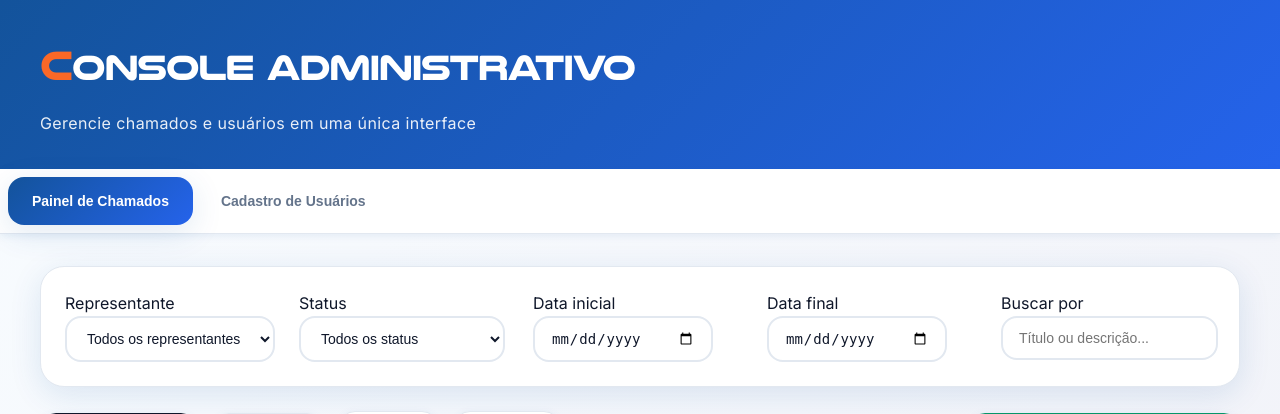
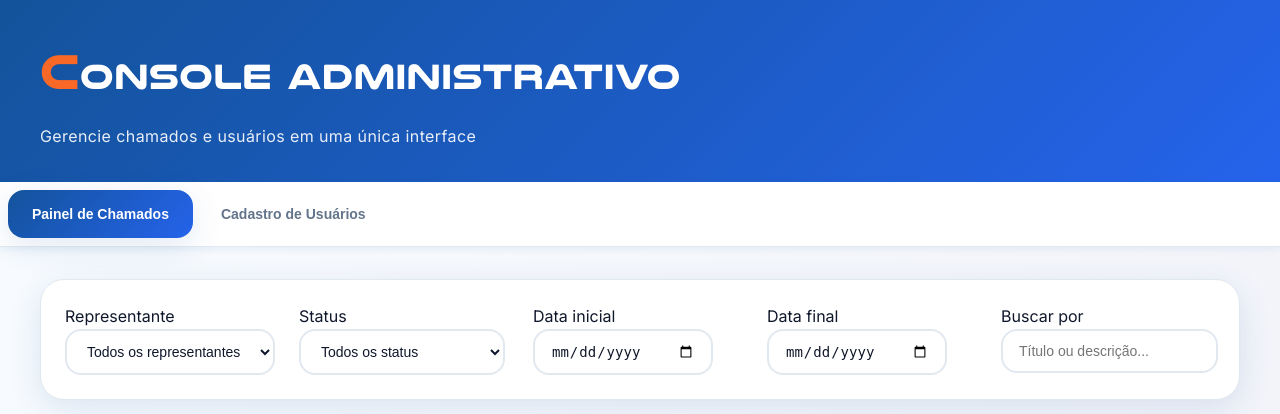
Before and after one commit to guilherme9lucaslider-svg/suporte-trello, a Flask app: page /admin in a window 1280 px wide. Shown: the top 414 px of the page. Run offline with Flask 3, Linux system fonts and the light colour scheme; the visitor is signed in with stand-in values (Sample User, id 1); data comes from the database, SQL or seed files in the repository; data that the repository does not hold is empty.

Commit message:
Atualização

```diff
--- a/templates/console.html
+++ b/templates/console.html
@@ -44,12 +44,12 @@
     .header h1{ font-family: 'MinhaFonte', 'Inter', sans-serif; font-size:36px; font-weight:900;
   margin-bottom:12px;
   color:#ffffff;
-  letter-spacing:-0.025em;
+  letter-spacing:0.025em;
 }
 
 .header h1 .first-letter {
   color:var(--accent);
-  font-size:42px; /* opcional */
+  font-size:50px; /* opcional */
 }
 .header .subtitle{
   font-size:16px;
```
